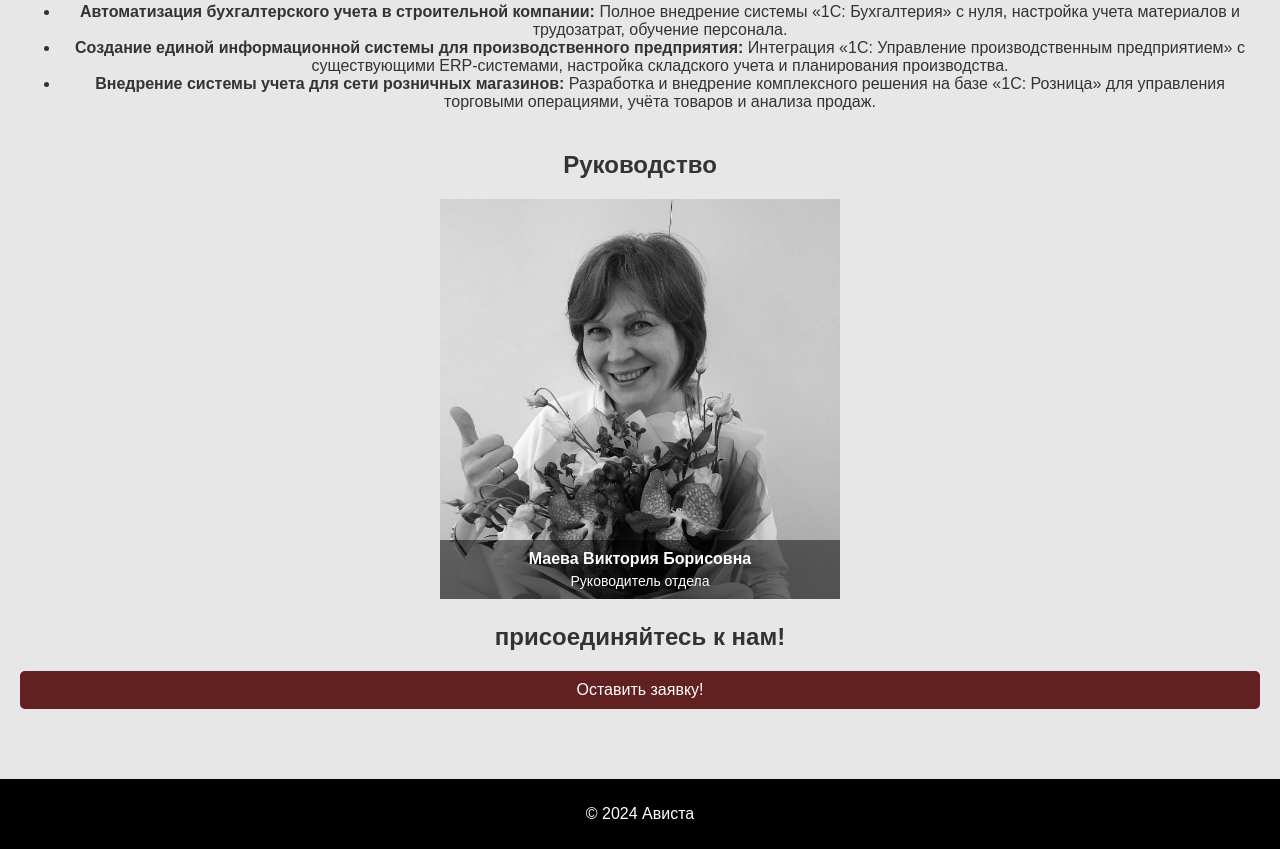
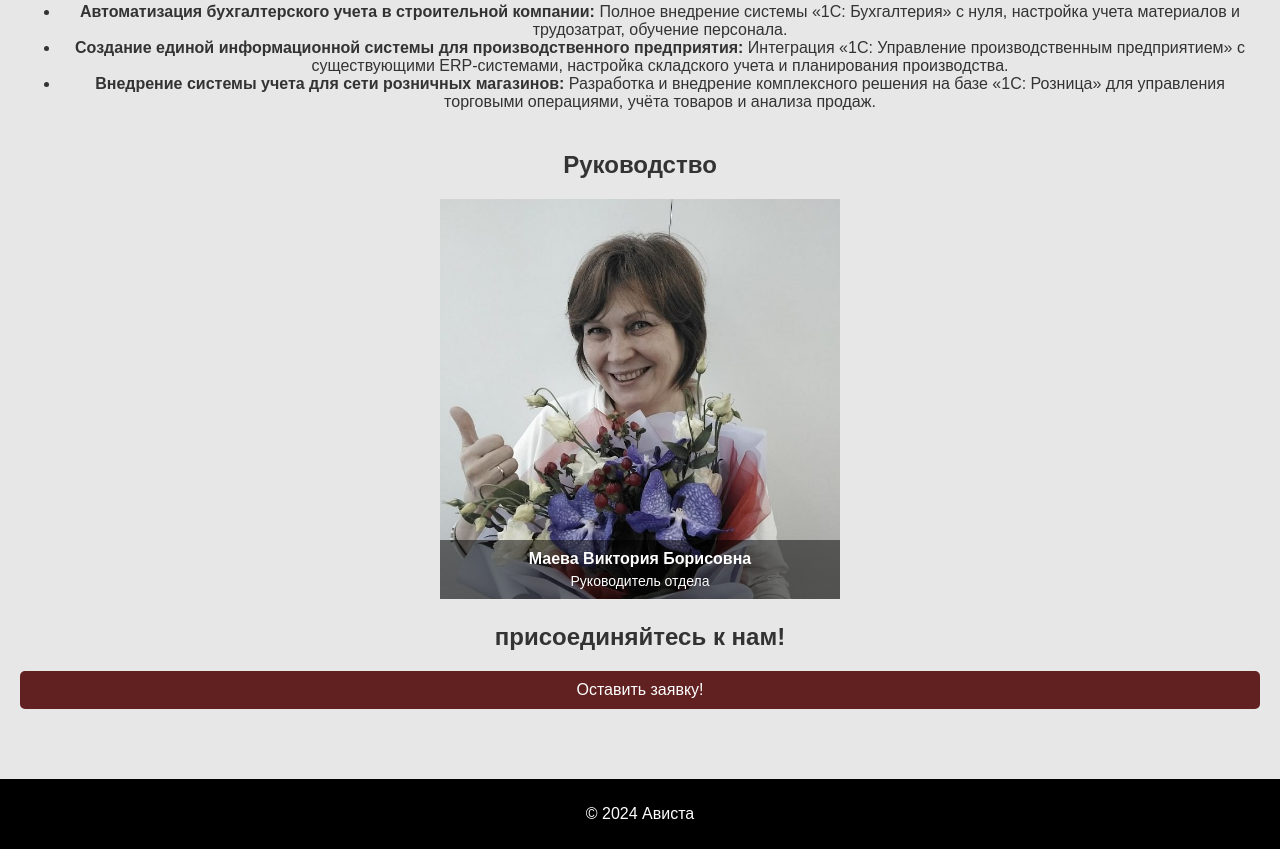
Before and after one commit to kris1k/kris1k.github.io, a plain HTML site: page index.html in a window 1280 px wide. Shown: the part 1246-2095 px from the top of the page. Drawn offline with Linux system fonts and the light colour scheme.

Commit message:
Update styles.css

```diff
--- a/styles.css
+++ b/styles.css
@@ -213,6 +213,7 @@ form button:hover {
     width: 100%;
     height: 100%;
     object-fit: cover; /* Масштабирует изображение, чтобы оно полностью занимало контейнер, сохраняя его пропорции */
+    filter: grayscale(0%);
 }
 
 .managing__overlay {
```
